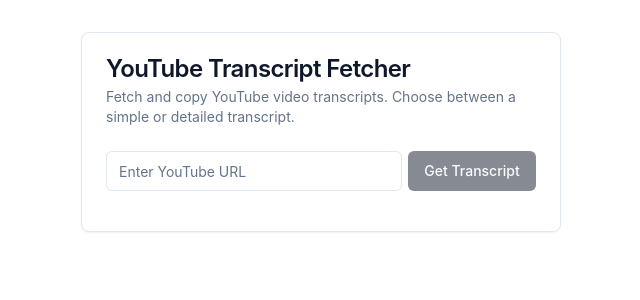
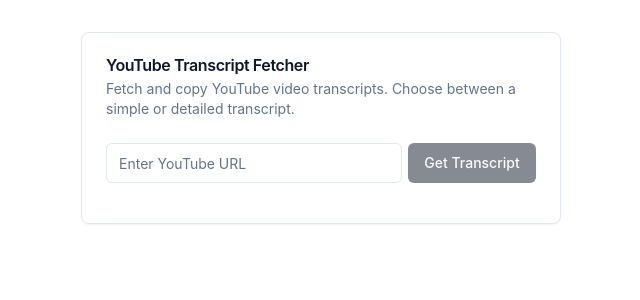
Before and after one commit to andresz74/youtube-transcript-app, a React (Create React App) app: page / in a window 1280 px wide. Shown: the top 300 px of the page, without its empty margins (319-959 px from the left). Built offline with nearby package versions, Linux system fonts and the light colour scheme.

Commit message:
fix: update card title styles

```diff
--- a/src/components/ui/card.tsx
+++ b/src/components/ui/card.tsx
@@ -35,7 +35,7 @@
   <h3
     ref={ref}
     className={cn(
-      "text-2xl font-semibold leading-none tracking-tight",
+      "text-l font-semibold leading-none tracking-tight",
       className
     )}
     {...props}
```
